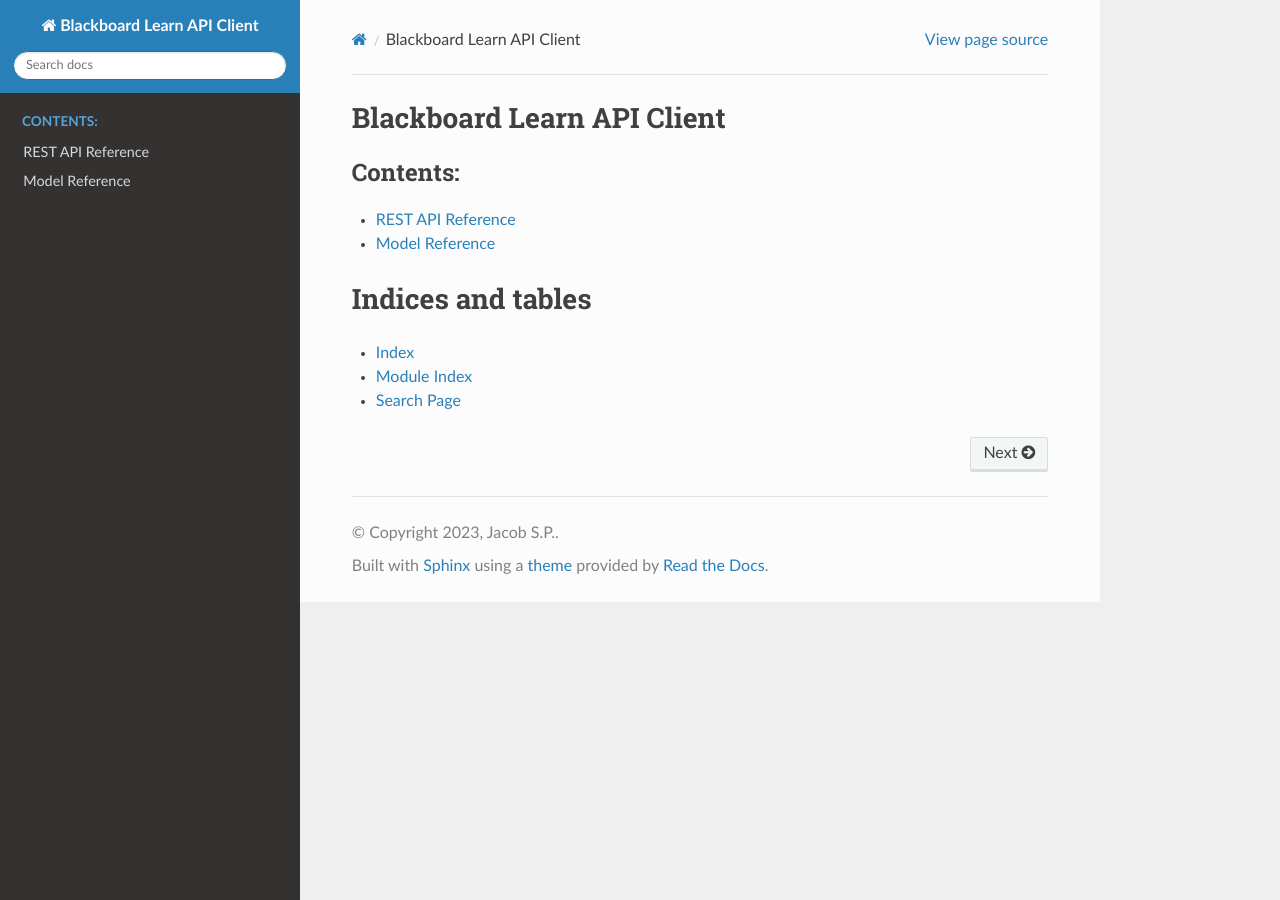
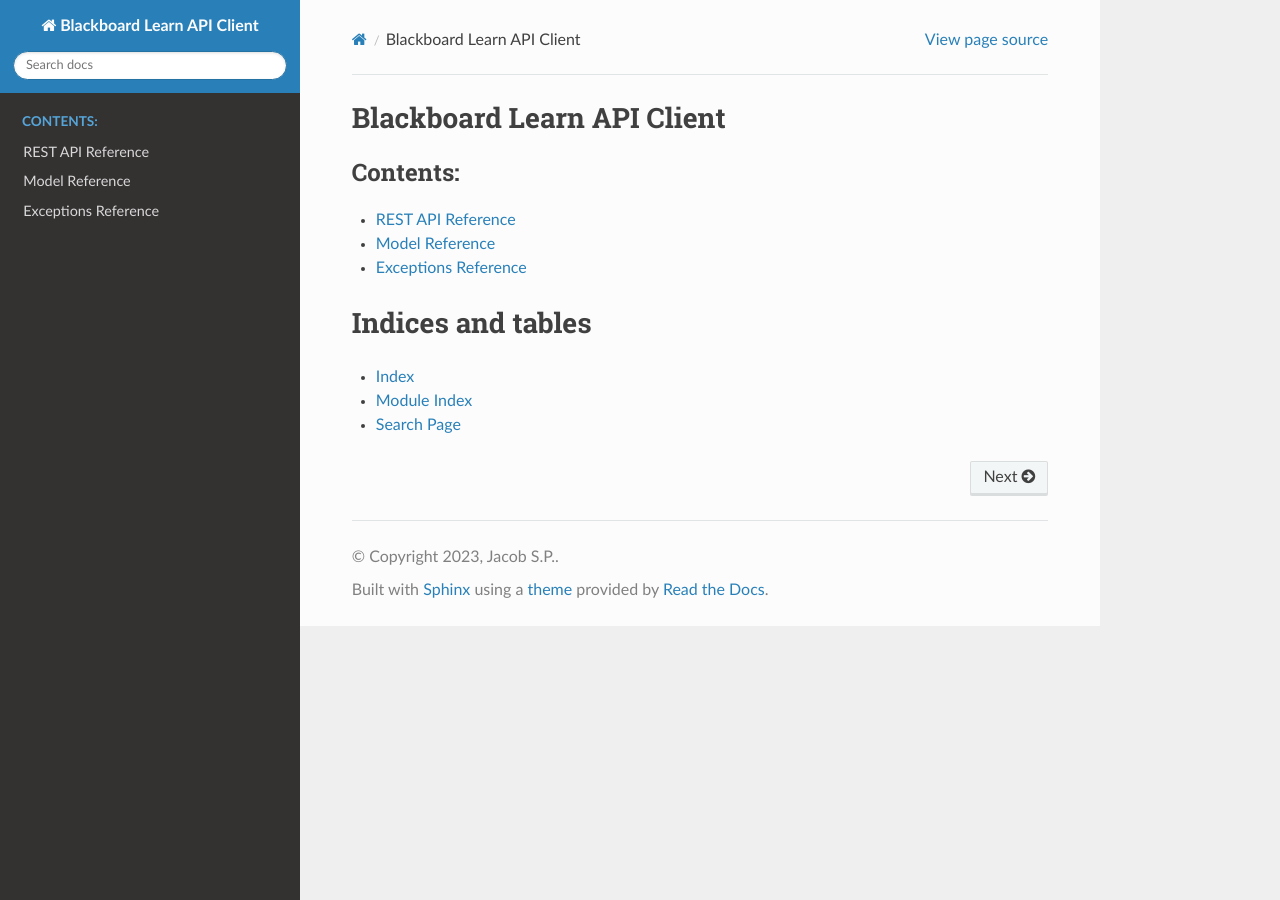
Before and after one commit to sanjacob/bblearn, a Sphinx documentation site: the page built from docs/index.rst, in a window 1280 px wide. Built offline with Sphinx 7.4.7 and the Read the Docs theme 2.0.0, drawn with Linux system fonts in a browser that asks for light colours.

Commit message:
Update status handler signature and add doc reference for exceptions (#4)
* Update status_handler signature and add documentation

* Add tiny-api-client version requirement due to status handler change

```diff
--- a/docs/index.rst
+++ b/docs/index.rst
@@ -7,6 +7,7 @@
 
    pages/api
    pages/blackboard
+   pages/exceptions
 
 
 Indices and tables
--- /dev/null
+++ b/docs/pages/exceptions.rst
@@ -0,0 +1,5 @@
+Exceptions Reference
+====================
+
+.. automodule:: blackboard.exceptions
+   :members:
--- a/pyproject.toml
+++ b/pyproject.toml
@@ -22,7 +22,7 @@
     "Operating System :: OS Independent",
     "Topic :: Software Development :: Libraries"
 ]
-dependencies = ["requests", "typing_extensions", "tiny-api-client", "pydantic", "pathvalidate"]
+dependencies = ["requests", "typing_extensions", "tiny-api-client>=1.3.0", "pydantic", "pathvalidate"]
 [tool.setuptools_scm]
 
 [project.optional-dependencies]
```
Also changed, not shown: 3 other files.
